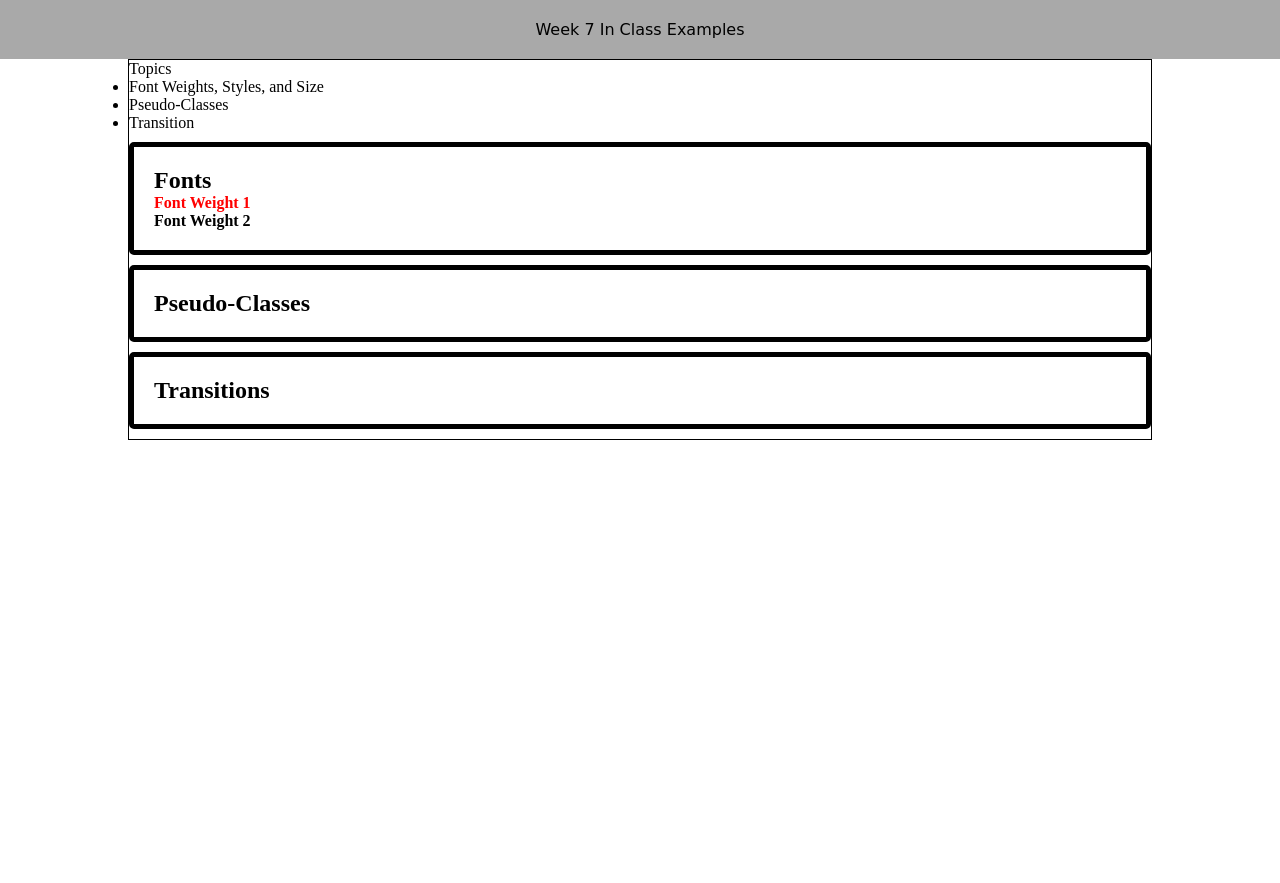
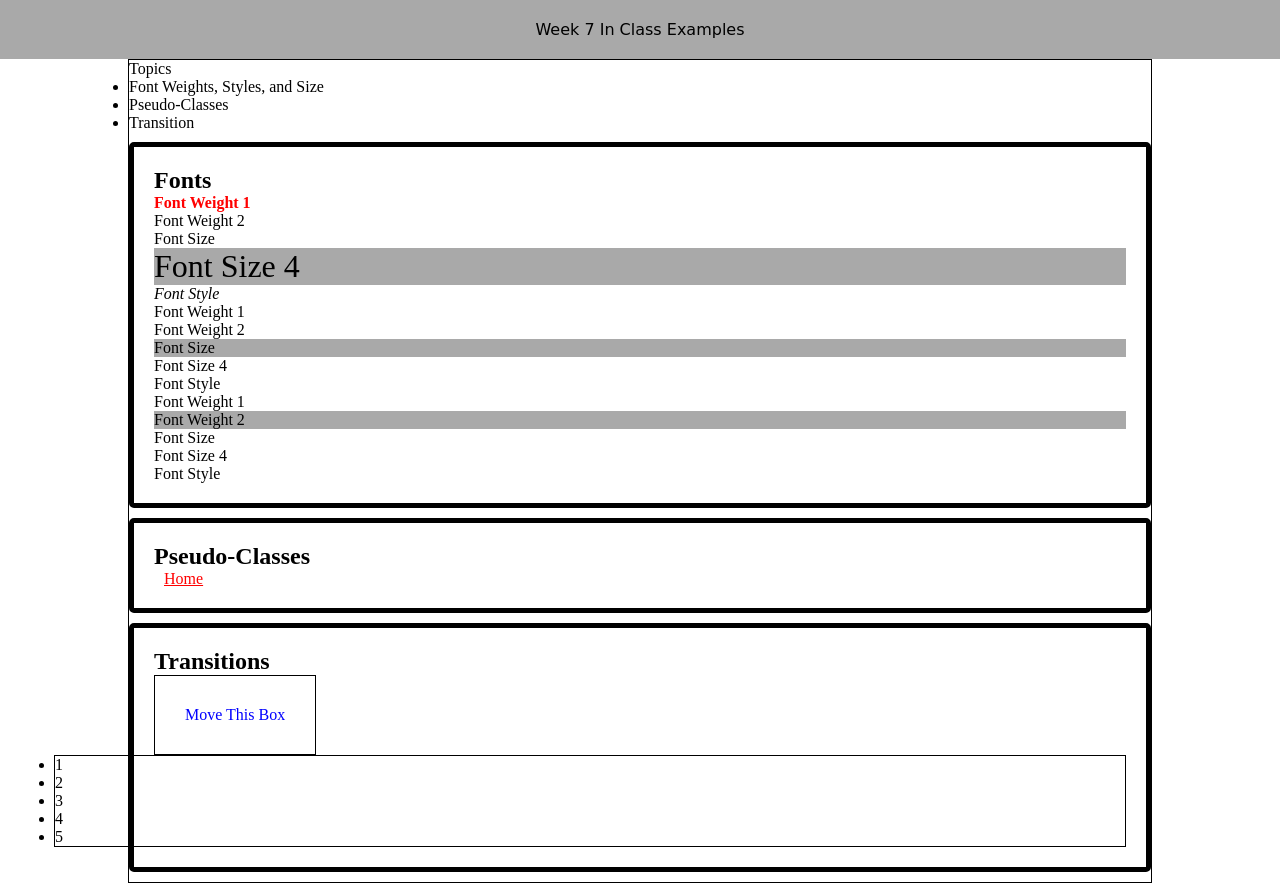
Before and after one commit to WCramRTC/Week_7_InClass_Examples, a plain HTML site: page index.html in a window 1280 px wide. Before the commit the page ends 800 px from the top, so only its background shows below. Drawn offline with Linux system fonts and the light colour scheme; a web font is replaced by a local one.

Commit message:
Class Example Final

```diff
--- a/css/style.css
+++ b/css/style.css
@@ -5,7 +5,6 @@
     margin: 0;
     box-sizing: border-box;
 }
-
 
 
 nav {
@@ -23,23 +22,79 @@ nav {
 
 }
 
+#font {
+    font-size: 18px;
+}
+
 #fonts > p:first-of-type {
     color: red;
     font-weight: bold;
 }
 
-#fonts > b {
+#fonts b {
     font-weight: normal;
 }
+/* Font Size */
+#fonts p:nth-child(4) {
+    font-size: 1em;
+}
 
-#pseudo {
+#fonts p:nth-child(5) {
+    font-size: 2rem;
+}
 
+#fonts p:nth-child(6) {
+    font-style: italic;
+}
+/* Every other and Start */
+#fonts p:nth-child(4n + 5) {
+    background-color: darkgray;
+}
+
+#fonts p:nth-child(2n + 5):hover {
+    background-color: blue;
+}
+
+#pseudo a {
+    color: red;
+    padding: 10px;
+}
+
+#pseudo a:hover {
+    color: green;
+    border: 1px solid black;
+}
+
+#pseudo a:active {
+    color: blue;
 }
 
 #transitions {
 
 }
 
+#transitions p:first-of-type {
+    color: blue;
+    padding: 30px;
+    border: 1px solid black;
+    display: inline-block;
+    transition: margin-left 1s, color 3s;
+}
+
+#transitions p:first-of-type:hover {
+    margin-left: 100px;
+    color: pink;
+}
+
+#transitions ul {
+    margin-left: -100px;
+    border: 1px solid black;
+    transition: margin-left 1s, border 2s;
+}
+#transitions ul:active {
+    margin-left: 100px;
+    border: 5px solid orange;
+}
 .topic {
     padding: 20px;
     margin: 10px 0;
--- a/index.html
+++ b/index.html
@@ -25,14 +25,35 @@
             <h2>Fonts</h2>
             <p>Font Weight 1</p>
             <p><b>Font Weight 2</b></p>
-
+            <p>Font Size</p>
+            <p>Font Size 4</p>
+            <p>Font Style</p>
+            <p>Font Weight 1</p>
+            <p><b>Font Weight 2</b></p>
+            <p>Font Size</p>
+            <p>Font Size 4</p>
+            <p>Font Style</p>
+            <p>Font Weight 1</p>
+            <p><b>Font Weight 2</b></p>
+            <p>Font Size</p>
+            <p>Font Size 4</p>
+            <p>Font Style</p>
         </div>
         <div id="pseudo" class="topic">
             <h2>Pseudo-Classes</h2>
+            <a href="https://www.rtc.edu">Home</a>
         </div>
 
         <div id="transitions" class="topic">
             <h2>Transitions</h2>
+            <p>Move This Box</p>
+            <ul>
+                <li>1</li>
+                <li>2</li>
+                <li>3</li>
+                <li>4</li>
+                <li>5</li>
+            </ul>
         </div>
 
 
```
